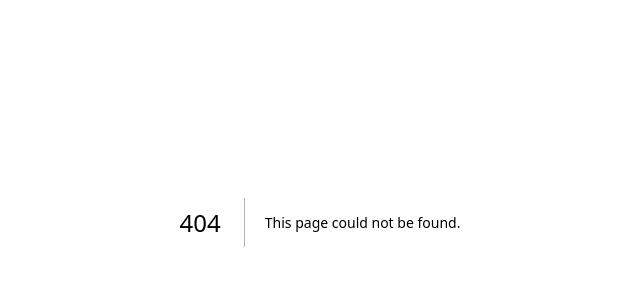
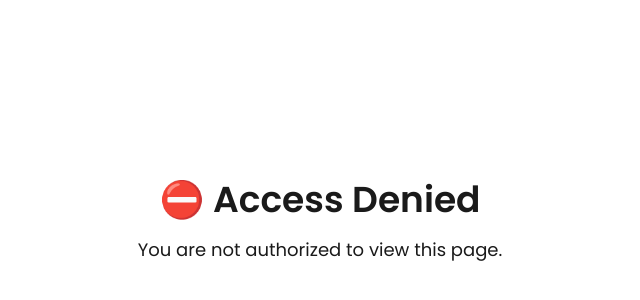
Before and after one commit to othersidedrl/portofolio, a Next.js app in the folder frontend/apps/cms/: page /not-authorized in a window 1280 px wide. Before the commit this address had no page. Shown: the part 178-478 px from the top of the page, without its empty margins (320-960 px from the left). Built offline with nearby package versions, Linux system fonts and the light colour scheme.

Commit message:
feat(cms): add Not Authorized page component for access denial handling

```diff
--- /dev/null
+++ b/frontend/apps/cms/app/not-authorized/page.tsx
@@ -0,0 +1,8 @@
+export default function NotAuthorizedPage() {
+    return (
+      <div className="min-h-screen flex flex-col items-center justify-center bg-[hsl(var(--color-background))] text-[hsl(var(--color-text))]">
+        <h1 className="text-4xl font-semibold mb-4">⛔ Access Denied</h1>
+        <p className="text-lg text-[hsl(var(--color-muted))]">You are not authorized to view this page.</p>
+      </div>
+    )
+  }
```
